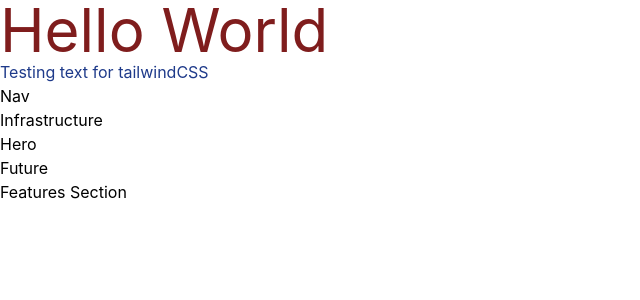
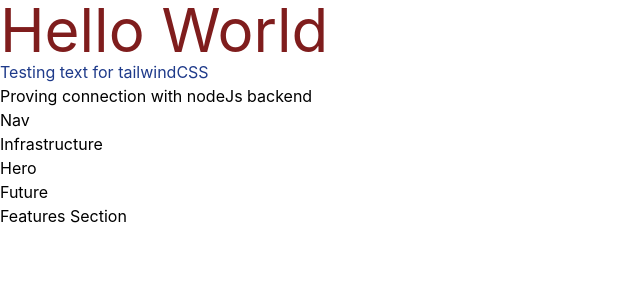
Before and after one commit to epalacio/portfolio-blogr-lp, a React (Create React App) app: page / in a window 1280 px wide. Shown: the top 300 px of the page, without its empty margins (0-640 px from the left). Built offline with nearby package versions, Linux system fonts and the light colour scheme.

Commit message:
Added test for backend

```diff
--- a/src/App.js
+++ b/src/App.js
@@ -12,6 +12,7 @@ const App = () => (
     <h1 className="text-red-900 text-6xl">Hello World</h1>
     <div>
       <p className="text-blue-900">Testing text for tailwindCSS</p>
+      <p>Proving connection with nodeJs backend</p>
       <Nav/>
       <Infrastructure/>
       <Hero/>
```
